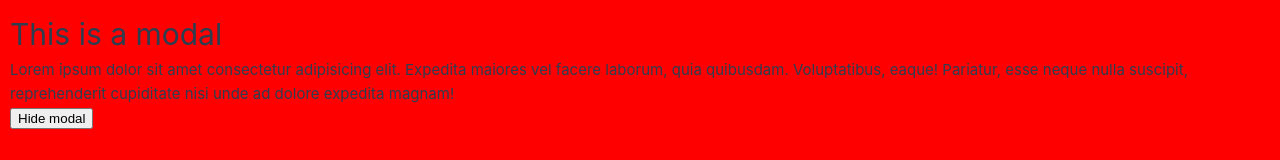
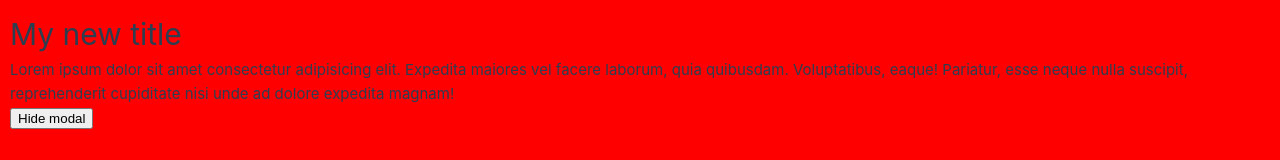
Before and after one commit to Gihan76/vue3-composition-api-basics, a Vue app: page /modals in a window 1280 px wide. Both pictures are taken after a click on the button "Show modal". Shown: the top 160 px of the page. Built offline with nearby package versions, Linux system fonts and the light colour scheme.

Commit message:
using named slot

```diff
--- a/src/components/Modal.vue
+++ b/src/components/Modal.vue
@@ -1,9 +1,11 @@
 <template>
     <teleport to=".modals-container">
         <div class="modal">
-            <h1>This is a modal</h1>
+            <h1>
+                <slot name="title"/>
+            </h1>
             <!-- specify slot outlet from parent -->
-            <slot /> <!-- / <slot></slot> -->
+            <slot /> <!-- or <slot></slot> -->
             <button>Hide modal</button>
         </div>
     </teleport>
--- a/src/views/ModalsView.vue
+++ b/src/views/ModalsView.vue
@@ -5,6 +5,7 @@
 
         <!-- render child component based on condition -->
         <Modal v-if="showModal">
+            <template v-slot:title>My new title</template> <!-- or <template #title>My new title</template> -->
             <!-- provide slot content -->
             <p>
                 Lorem ipsum dolor sit amet consectetur adipisicing elit. Expedita maiores vel facere laborum, quia quibusdam. Voluptatibus, eaque! Pariatur, esse neque nulla suscipit, reprehenderit cupiditate nisi unde ad dolore expedita magnam!
```
